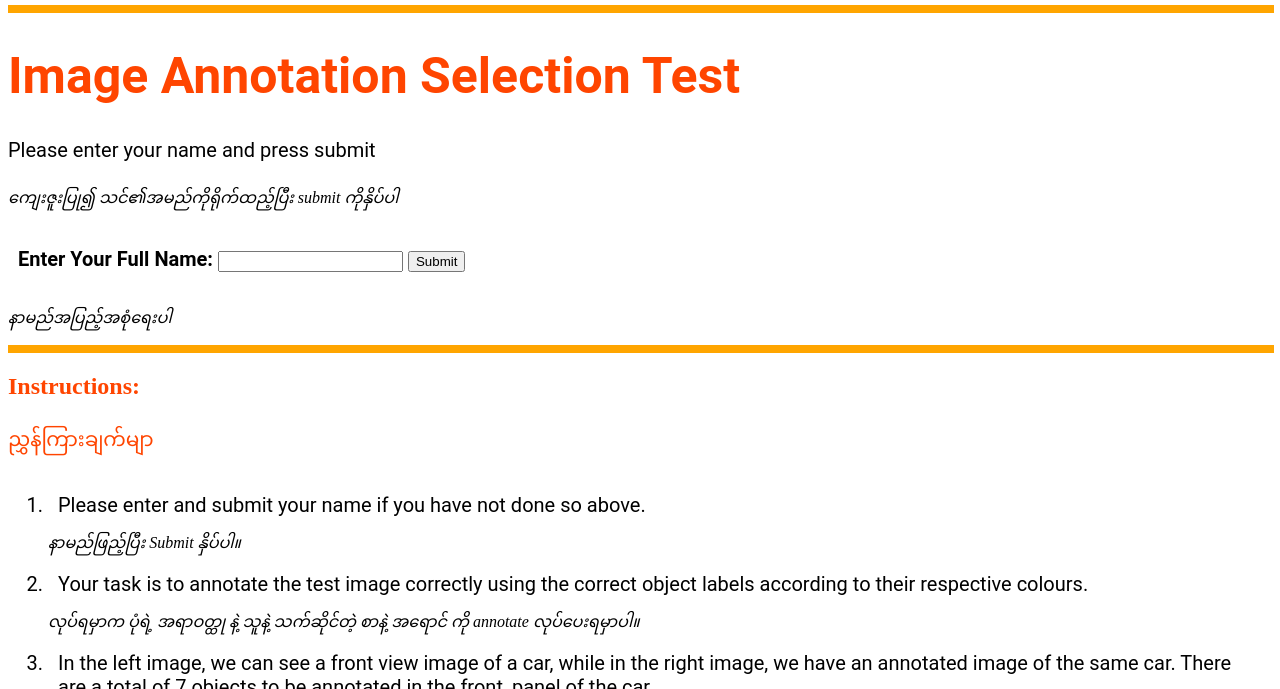
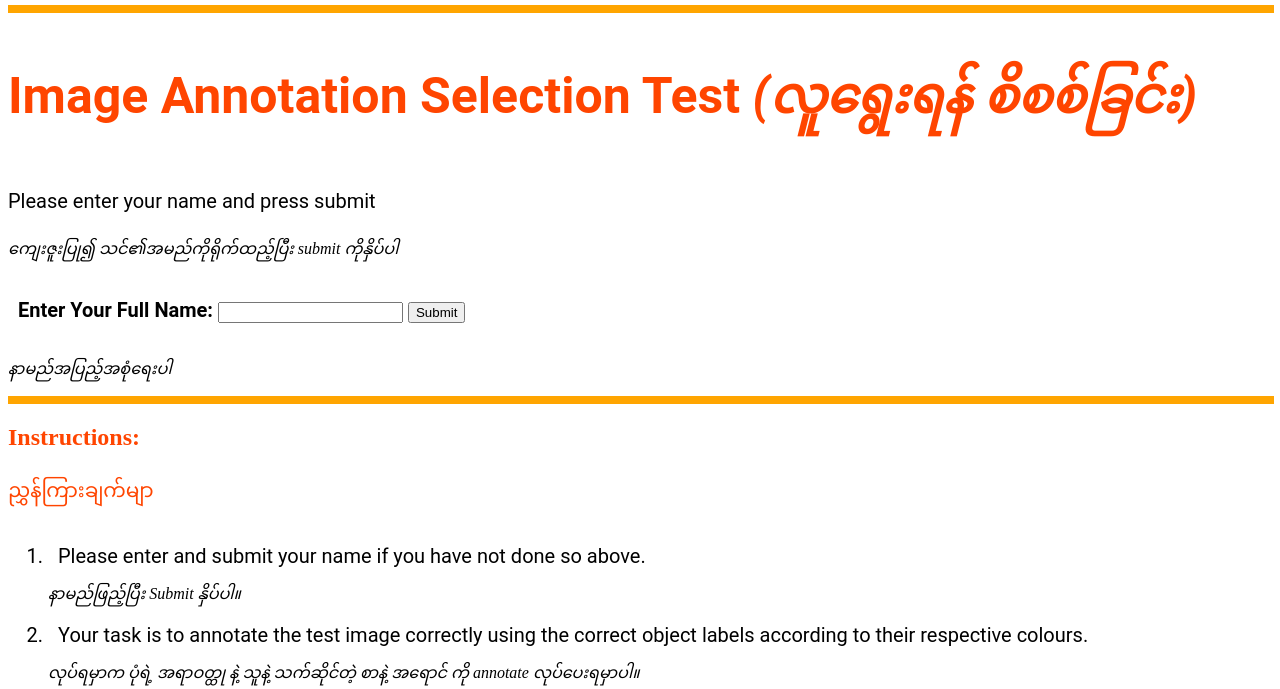
Before and after one commit to ngzhili/carro-image-annotator-test, a plain HTML site: page index.html in a window 1280 px wide. Shown: the part 111-800 px from the top of the page. Drawn offline with Linux system fonts and the light colour scheme; a web font is replaced by a local one.

Commit message:
Add files via upload

```diff
--- a/index.html
+++ b/index.html
@@ -20,8 +20,10 @@
         <hr size="8" width="100%" color="orange">
 
     <h1 style="color:orangered;">
-        Image Annotation Selection Test
+        Image Annotation Selection Test <i>(လူရွေးရန် စိစစ်ခြင်း)</i>
     </h1>
+
+
 
     <p>Please enter your name and press submit</p>
     <i>ကျေးဇူးပြု၍ သင်၏အမည်ကိုရိုက်ထည့်ပြီး submit ကိုနှိပ်ပါ</i>
```
